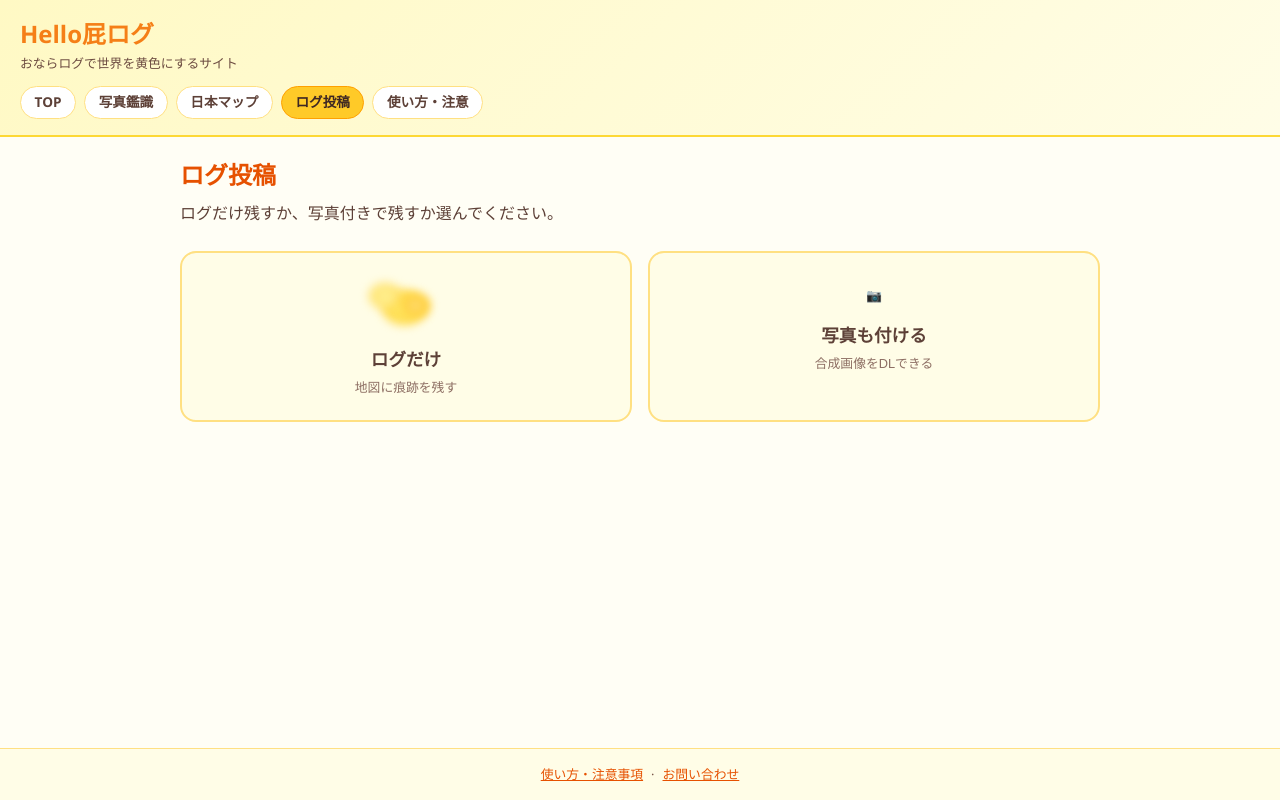
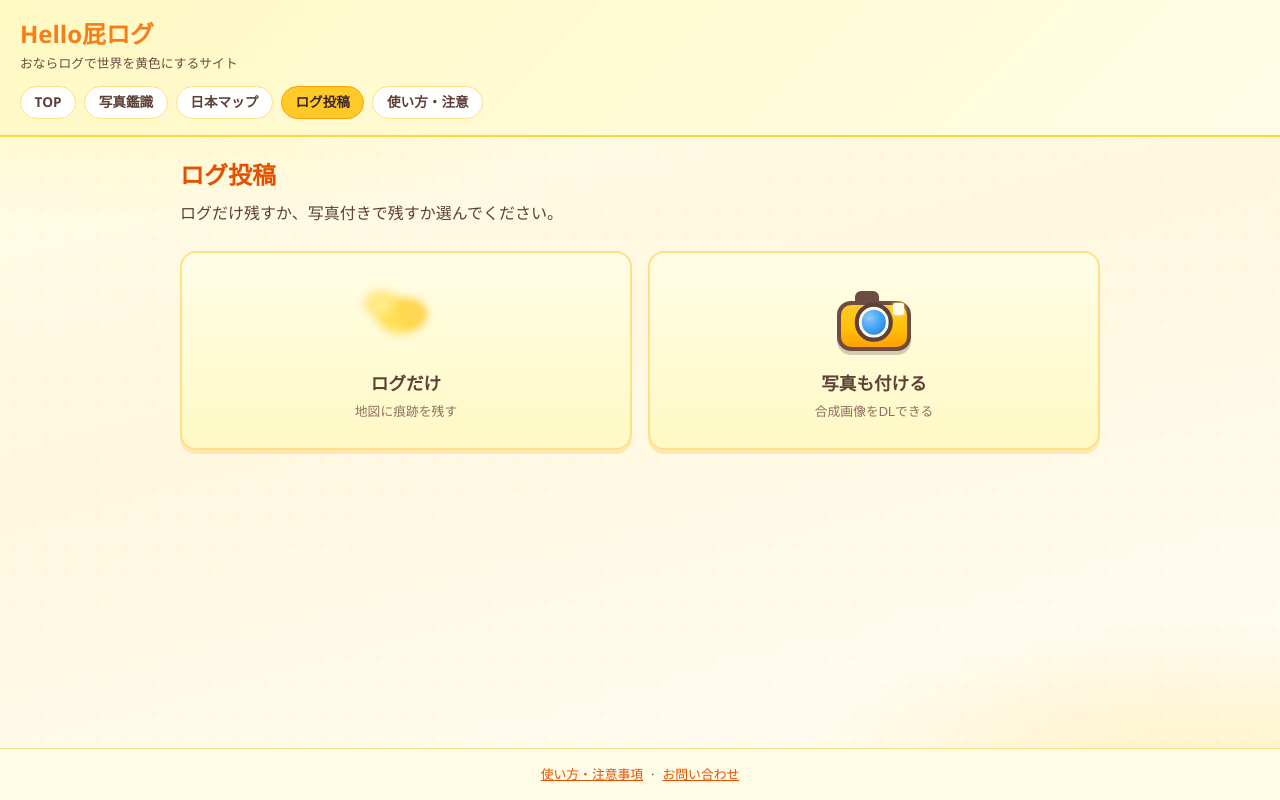
Before and after one commit to mudapara/hello-p-log, a React (Vite) app: page /log/new in a window 1280 px wide. Built offline with nearby package versions, Linux system fonts and the light colour scheme.

Commit message:
Improve photo log layout, icons, and page backgrounds

```diff
--- a/src/components/CameraIcon.css
+++ b/src/components/CameraIcon.css
@@ -1,9 +1,92 @@
 .camera-icon {
-  display: inline-block;
-  font-size: 2rem;
-  line-height: 1;
+  display: inline-flex;
+  align-items: center;
+  justify-content: center;
+  width: 2.5rem;
+  height: 2rem;
+  position: relative;
 }
 
 .camera-icon--lg {
-  font-size: 4rem;
+  width: 5.5rem;
+  height: 4.5rem;
 }
+
+.camera-icon-body {
+  position: relative;
+  width: 100%;
+  height: 100%;
+}
+
+.camera-icon-lens {
+  position: absolute;
+  left: 50%;
+  top: 52%;
+  transform: translate(-50%, -50%);
+  border-radius: 50%;
+  border: 3px solid #5d4037;
+  background: radial-gradient(circle at 35% 35%, #90caf9 0%, #42a5f5 40%, #1565c0 100%);
+  box-shadow: inset 0 0 0 3px #fff8e1;
+}
+
+.camera-icon--lg .camera-icon-lens {
+  width: 2.4rem;
+  height: 2.4rem;
+  border-width: 4px;
+}
+
+.camera-icon:not(.camera-icon--lg) .camera-icon-lens {
+  width: 1.1rem;
+  height: 1.1rem;
+}
+
+.camera-icon-top {
+  position: absolute;
+  top: 8%;
+  left: 28%;
+  width: 28%;
+  height: 18%;
+  border-radius: 4px 4px 0 0;
+  background: #6d4c41;
+}
+
+.camera-icon--lg .camera-icon-top {
+  height: 16%;
+  border-radius: 6px 6px 0 0;
+}
+
+.camera-icon-body::before {
+  content: '';
+  position: absolute;
+  left: 8%;
+  right: 8%;
+  bottom: 8%;
+  top: 22%;
+  border-radius: 10px;
+  background: linear-gradient(180deg, #ffca28 0%, #ffc107 55%, #ffa000 100%);
+  border: 3px solid #6d4c41;
+  box-shadow: 0 4px 0 rgba(93, 64, 55, 0.25);
+}
+
+.camera-icon--lg .camera-icon-body::before {
+  border-radius: 14px;
+  border-width: 4px;
+}
+
+.camera-icon-flash {
+  position: absolute;
+  top: 28%;
+  right: 18%;
+  width: 0.45rem;
+  height: 0.45rem;
+  border-radius: 2px;
+  background: #fffde7;
+  box-shadow: 0 0 4px #fff176;
+}
+
+.camera-icon--lg .camera-icon-flash {
+  width: 0.7rem;
+  height: 0.7rem;
+  top: 26%;
+  right: 16%;
+}
--- a/src/components/CameraIcon.tsx
+++ b/src/components/CameraIcon.tsx
@@ -7,7 +7,11 @@ interface Props {
 export function CameraIcon({ large = false }: Props) {
   return (
     <span className={`camera-icon ${large ? 'camera-icon--lg' : ''}`} aria-hidden="true">
-      📷
+      <span className="camera-icon-body">
+        <span className="camera-icon-top" />
+        <span className="camera-icon-lens" />
+        <span className="camera-icon-flash" />
+      </span>
     </span>
   )
 }
--- a/src/components/Layout.css
+++ b/src/components/Layout.css
@@ -2,6 +2,27 @@
   min-height: 100vh;
   display: flex;
   flex-direction: column;
+  position: relative;
+  background:
+    radial-gradient(ellipse 80% 50% at 10% 0%, rgba(255, 235, 59, 0.28) 0%, transparent 55%),
+    radial-gradient(ellipse 70% 45% at 95% 100%, rgba(255, 193, 7, 0.22) 0%, transparent 50%),
+    linear-gradient(165deg, #fffde7 0%, #fff8e1 45%, #fffef5 100%);
+}
+
+.layout::before {
+  content: '';
+  position: fixed;
+  inset: 0;
+  pointer-events: none;
+  z-index: 0;
+  opacity: 0.35;
+  background-image: radial-gradient(circle, rgba(255, 193, 7, 0.45) 1.5px, transparent 1.5px);
+  background-size: 28px 28px;
+}
+
+.layout > * {
+  position: relative;
+  z-index: 1;
 }
 
 .header {
--- a/src/components/MistIcon.css
+++ b/src/components/MistIcon.css
@@ -6,8 +6,8 @@
 }
 
 .mist-icon--lg {
-  width: 5rem;
-  height: 4rem;
+  width: 5.5rem;
+  height: 4.5rem;
 }
 
 .mist-icon span {
--- a/src/components/PhotoCanvas.tsx
+++ b/src/components/PhotoCanvas.tsx
@@ -16,7 +16,7 @@ export function PhotoCanvas({ photoUrl, logs }: Props) {
     <>
       <div className="photo-canvas" ref={containerRef}>
         <img src={photoUrl} alt="鑑識対象の写真" className="photo-bg" />
-        {logs.map((log) => (
+        {logs.map((log, index) => (
           <button
             key={log.id}
             type="button"
@@ -24,13 +24,23 @@ export function PhotoCanvas({ photoUrl, logs }: Props) {
             style={{
               left: `${log.overlayX * 100}%`,
               top: `${log.overlayY * 100}%`,
+              zIndex: 3 + index,
+              animationDelay: `${index * 0.35}s`,
             }}
             onClick={() => setSelected(log)}
-            aria-label={`${log.nickname}のログ`}
+            aria-label={`${log.nickname}のログ（${log.source === 'user' ? '現地' : 'AI'}）`}
           >
+            <span className="mist-ring" aria-hidden="true" />
             <span className="mist-blob mist-blob-1" />
             <span className="mist-blob mist-blob-2" />
             <span className="mist-blob mist-blob-3" />
+            {log.source === 'user' && (
+              <>
+                <span className="mist-spark mist-spark-1" />
+                <span className="mist-spark mist-spark-2" />
+              </>
+            )}
+            <span className="mist-badge">{log.source === 'user' ? '現地' : 'AI'}</span>
           </button>
         ))}
       </div>
--- a/src/lib/aiLogGenerator.ts
+++ b/src/lib/aiLogGenerator.ts
@@ -18,7 +18,7 @@ import {
   TACTICS,
 } from './constants'
 import { estimateMethaneLevel } from './methaneConcentration'
-import { positionAtButtHeight } from './photoPosition'
+import { positionAtButtHeight, spreadPhotoOverlays } from './photoPosition'
 import { roundCoordinate } from './geo'
 
 function pick<T>(arr: readonly T[]): T {
@@ -143,5 +143,6 @@ export function mergeLogsForPhoto(
   const users = nearbyUserLogs.slice(0, maxUser)
   const aiCount = Math.max(3, aiLogs.length - users.length)
   const selectedAi = aiLogs.slice(0, aiCount)
-  return attachOverlayPositions([...users, ...selectedAi], groundY)
+  const positioned = attachOverlayPositions([...users, ...selectedAi], groundY)
+  return spreadPhotoOverlays(positioned, groundY)
 }
--- a/src/lib/photoPosition.ts
+++ b/src/lib/photoPosition.ts
@@ -130,6 +130,51 @@ export function positionAtButtHeight(groundY: number, x?: number): { x: number;
   }
 }
 
+const MIN_MARKER_GAP = 0.13
+
+/** 写真上のログが重ならないよう、地面付近に横方向へ分散 */
+export function spreadPhotoOverlays<T extends { overlayX: number; overlayY: number; source: string; photoTapX?: number | null }>(
+  logs: T[],
+  groundY: number,
+): T[] {
+  if (logs.length === 0) return []
+
+  const sorted = [...logs].sort((a, b) => {
+    if (a.source !== b.source) return a.source === 'user' ? -1 : 1
+    return a.overlayX - b.overlayX
+  })
+
+  const yBase = Math.max(0.48, Math.min(0.86, groundY - 0.09))
+  const placed = sorted.map((log, i) => {
+    const useTap = log.source === 'user' && log.photoTapX != null
+    const x = useTap ? log.photoTapX! : 0.12 + (i * 0.76) / Math.max(1, sorted.length - 1)
+    const y = yBase - (i % 2) * 0.035
+    return { ...log, overlayX: x, overlayY: y }
+  })
+
+  placed.sort((a, b) => a.overlayX - b.overlayX)
+  for (let i = 1; i < placed.length; i++) {
+    const prev = placed[i - 1]!
+    const cur = placed[i]!
+    if (cur.overlayX - prev.overlayX < MIN_MARKER_GAP) {
+      placed[i] = { ...cur, overlayX: prev.overlayX + MIN_MARKER_GAP }
+    }
+  }
+
+  const maxX = 0.92
+  const overflow = placed[placed.length - 1]!.overlayX - maxX
+  if (overflow > 0) {
+    for (let i = 0; i < placed.length; i++) {
+      placed[i] = {
+        ...placed[i]!,
+        overlayX: Math.max(0.08, placed[i]!.overlayX - overflow),
+      }
+    }
+  }
+
+  return placed
+}
+
 export function clampTapToButtHeight(
   tapX: number,
   tapY: number,
--- a/src/pages/HomePage.css
+++ b/src/pages/HomePage.css
@@ -71,9 +71,11 @@
 .dot-ai {
   background: #fff176;
   box-shadow: 0 0 4px #fdd835;
+  border: 1px dashed #f9a825;
 }
 
 .dot-user {
-  background: #ffc107;
-  box-shadow: inset 0 0 0 1px #ff8f00;
+  background: linear-gradient(135deg, #ffeb3b, #ffc107);
+  box-shadow: 0 0 6px rgba(255, 193, 7, 0.8);
+  border: 1px solid #ff8f00;
 }
--- a/src/pages/HomePage.tsx
+++ b/src/pages/HomePage.tsx
@@ -123,7 +123,9 @@ export function HomePage() {
       {photoUrl && overlayLogs && (
         <section className="result">
           <h2>鑑識結果</h2>
-          <p className="hint">黄色いモヤをタップするとメタン情報が見られます</p>
+          <p className="hint">
+            黄色いモヤをタップするとメタン情報が見られます（全{overlayLogs.length}件）
+          </p>
           <PhotoCanvas photoUrl={photoUrl} logs={overlayLogs} />
           <p className="legend">
             <span className="dot dot-ai" /> AI
--- a/src/pages/NewLogPage.css
+++ b/src/pages/NewLogPage.css
@@ -17,30 +17,33 @@
   }
 }
 
+.mode-icon {
+  display: flex;
+  align-items: center;
+  justify-content: center;
+  min-height: 5rem;
+  margin-bottom: 0.25rem;
+}
+
 .mode-card {
   display: flex;
   flex-direction: column;
   align-items: center;
   gap: 0.35rem;
-  padding: 1.5rem 1rem;
+  padding: 1.75rem 1rem;
   border: 2px solid #ffe082;
   border-radius: 16px;
-  background: #fffde7;
+  background: linear-gradient(180deg, #fffde7 0%, #fff9c4 100%);
   cursor: pointer;
   text-align: center;
   color: #5d4037;
+  box-shadow: 0 4px 0 rgba(255, 160, 0, 0.2);
 }
 
 .mode-card:hover {
   border-color: #ffca28;
-  background: #fff9c4;
-}
-
-.mode-icon {
-  display: flex;
-  align-items: center;
-  justify-content: center;
-  min-height: 2.5rem;
+  background: linear-gradient(180deg, #fff9c4 0%, #fff176 100%);
+  transform: translateY(-2px);
 }
 
 .mode-card strong {
```
Also changed, not shown: src/components/PhotoCanvas.css (+112 -3 lines).
